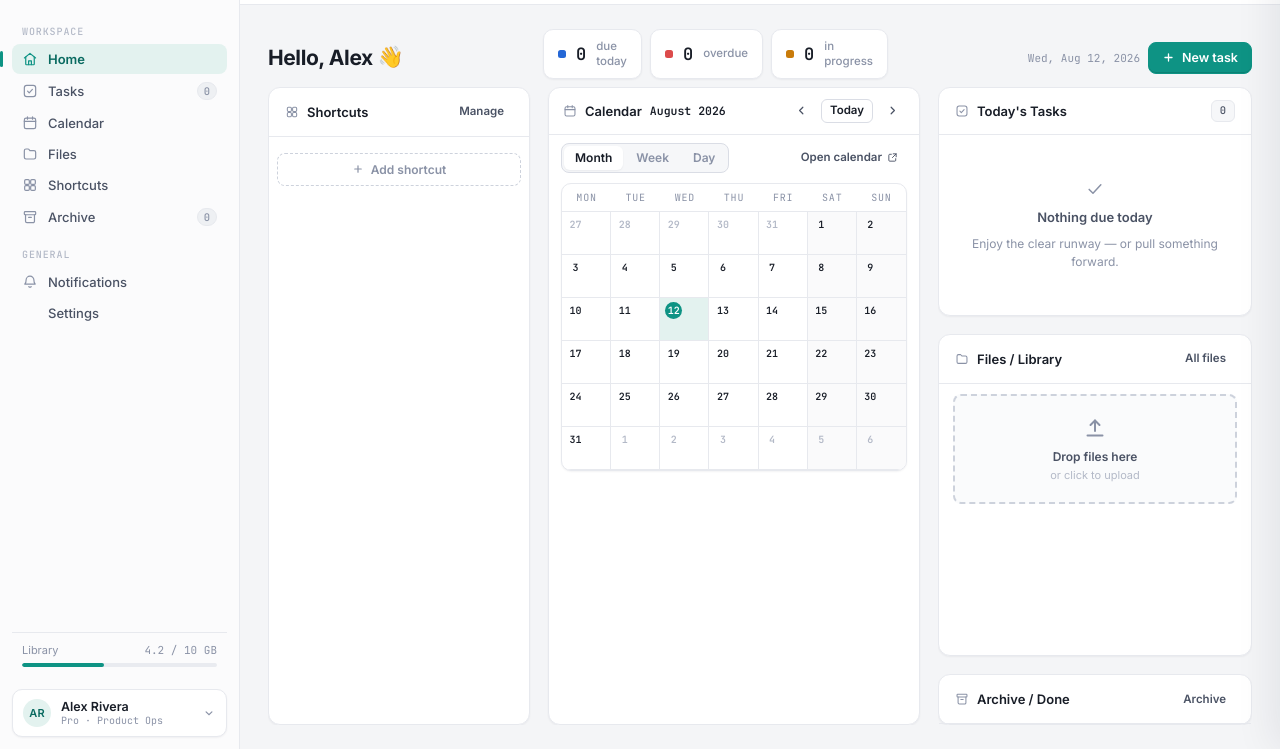
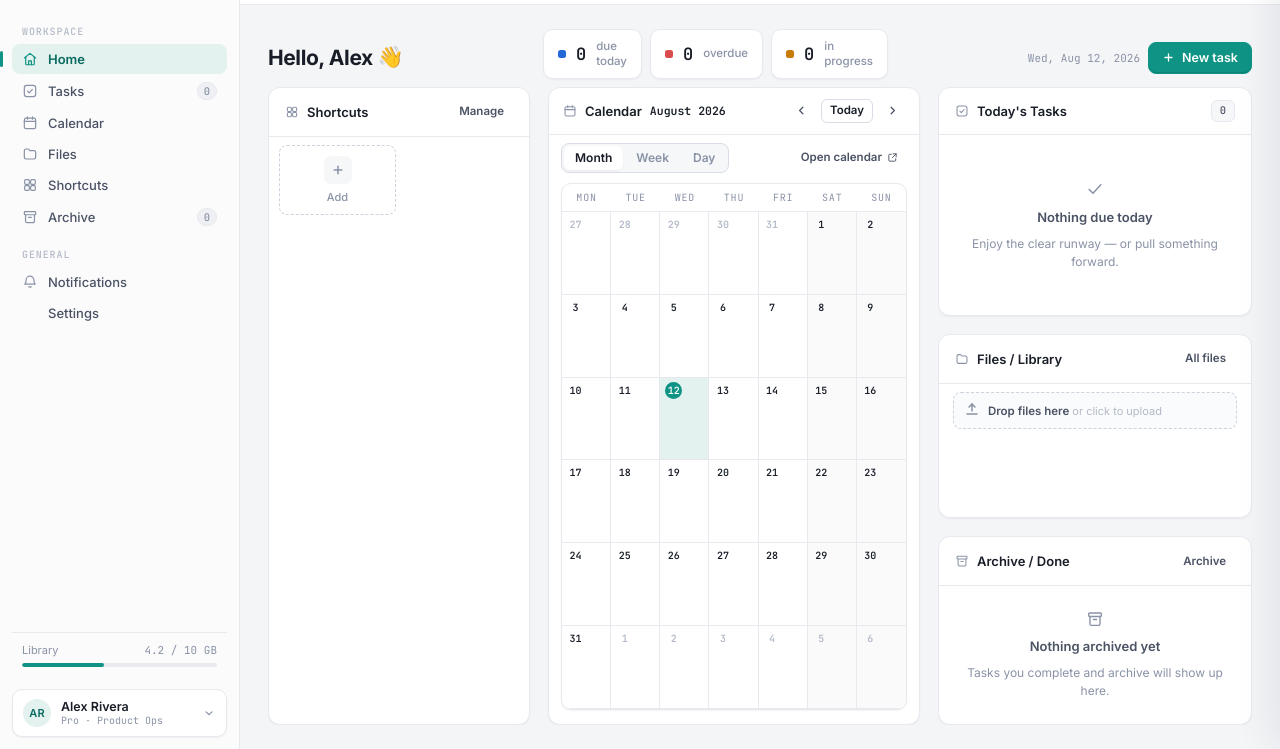
Before and after one commit to ryLwasHere/Syspro_Management, a website: page index.html in a window 1280 px wide. Shown: the part 51-800 px from the top of the page. Drawn offline with Linux system fonts and the light colour scheme; no server answers.

Commit message:
Home UI Fix #5

```diff
--- a/css/styles.css
+++ b/css/styles.css
@@ -164,20 +164,22 @@ textarea.inp{resize:vertical;min-height:74px;line-height:1.55}
 
 /* ============ HOME GRID ============ */
 .home-grid{display:grid;grid-template-columns:262px 1fr 314px;gap:18px;align-items:stretch;flex:1;min-height:0;overflow:hidden}
-.sc-row{display:flex;align-items:center;gap:10px;padding:8px 12px;border-radius:var(--r);cursor:pointer;transition:background .12s;margin:0 8px;width:calc(100% - 16px)}
-.sc-row:hover{background:var(--panel-3)}
-.sc-row:hover .sc-ext{opacity:1}
-.sc-row .nm{font-weight:500;font-size:12.5px;flex:1;white-space:nowrap;overflow:hidden;text-overflow:ellipsis}
-.sc-ext{opacity:0;color:var(--ink-3);transition:opacity .13s;display:flex}
-.sc-add{display:flex;align-items:center;justify-content:center;gap:7px;margin:8px;padding:8px;border:1px dashed var(--line-3);border-radius:var(--r);color:var(--ink-3);font-weight:600;font-size:12px;transition:all .13s;width:calc(100% - 16px)}
-.sc-add:hover{border-color:var(--acc);color:var(--acc-700);background:var(--acc-soft)}
+.sc-grid{flex:1;overflow-y:auto;display:grid;grid-template-columns:repeat(auto-fill,minmax(96px,1fr));gap:6px;align-content:start;padding:8px 10px 10px}
+.sc-tile{display:flex;flex-direction:column;align-items:center;justify-content:center;gap:6px;padding:10px 4px;border-radius:var(--r);cursor:pointer;transition:background .12s;text-align:center}
+.sc-tile:hover{background:var(--panel-3)}
+.sc-tile .nm{font-weight:500;font-size:11px;max-width:100%;white-space:nowrap;overflow:hidden;text-overflow:ellipsis}
+.sc-addtile{border:1.5px dashed var(--line-3);color:var(--ink-3)}
+.sc-addtile:hover{border-color:var(--acc);color:var(--acc-700);background:var(--acc-soft)}
+.sc-addtile .add-ico{background:var(--panel-3);color:inherit;display:grid;place-items:center}
+
 .apptile{width:28px;height:28px;border-radius:7px;display:grid;place-items:center;font-weight:700;font-size:12px;flex:0 0 auto;font-family:var(--mono)}
 .home-right{display:flex;flex-direction:column;gap:18px;height:100%;overflow-y:auto}
 .shortcuts-panel{overflow-y:auto;display:flex;flex-direction:column;height:100%}
 .calendar-panel{flex:1;min-height:0;display:flex;flex-direction:column;align-self:stretch}
 #hcalBody{flex:1;min-height:0;overflow:hidden;height:100%;display:flex;flex-direction:column}
+#hcalBody>.panel{flex:1;min-height:0;height:100%;display:flex;flex-direction:column}
 #hcalBody .cal-dow{flex:0 0 auto}
-#hcalBody .cal-month.mini{flex:1;grid-template-rows:repeat(6,1fr)}
+#hcalBody .cal-month.mini{flex:1;min-height:0;grid-template-rows:repeat(6,1fr)}
 #calBody{flex:1;min-height:0;overflow:hidden}
 
 /* ============ TODAY TASK ITEMS ============ */
--- a/js/view-home.js
+++ b/js/view-home.js
@@ -20,10 +20,10 @@ function viewHome(){
   const completedToday = active().filter(t=>t.due===TODAY&&t.status==="done").sort((a,b)=>due(a)-due(b));
   const displayTasks = firstPending.length > 0 ? firstPending : completedToday.slice(0, 1);
 
-  const scRows=shortcuts.slice(0,7).map(s=>`
-    <div class="sc-row" onclick="window.open('${esc(s.url)}','_blank')">
+  const scRows=shortcuts.map(s=>`
+    <div class="sc-tile" onclick="window.open('${esc(s.url)}','_blank')" data-tip="${esc(s.name)}">
       <div class="apptile" style="background:${s.bg};color:${s.fg}">${esc(s.g)}</div>
-      <span class="nm">${esc(s.name)}</span><span class="sc-ext">${ic("ext",13,1.9)}</span></div>`).join("");
+      <span class="nm">${esc(s.name)}</span></div>`).join("");
   return `
   <div class="page-head" style="align-items:center;margin-bottom:0">
     <div style="display:flex;align-items:center;gap:16px;flex:1">
@@ -45,8 +45,8 @@ function viewHome(){
     <div class="panel shortcuts-panel">
       <div class="panel-h"><span class="panel-t">${ic("grid",14)} Shortcuts</span>
         <button class="btn xs ghost panel-a" data-action="nav" data-page="shortcuts">Manage</button></div>
-      <div style="padding:8px 0 4px;flex:1;overflow-y:auto">${scRows}
-        <button class="sc-add" data-action="addShortcut">${shortcuts.length>=7?ic("pen",12,2.4):ic("plus",12,2.4)} ${shortcuts.length>=7?"Edit shortcuts":"Add shortcut"}</button>
+      <div class="sc-grid">${scRows}
+        <button class="sc-tile sc-addtile" data-action="addShortcut"><div class="apptile add-ico">${ic("plus",14,2.6)}</div><span class="nm">Add</span></button>
       </div>
     </div>
     <div class="panel calendar-panel" style="display:flex;flex-direction:column">
@@ -85,10 +85,9 @@ function viewHome(){
       <div class="panel" style="flex:1;min-height:0;display:flex;flex-direction:column">
         <div class="panel-h"><span class="panel-t">${ic("folder",14)} Files / Library</span>
           <button class="btn xs ghost panel-a" data-action="nav" data-page="files">All files</button></div>
-        <div class="file-dropzone" data-action="upload" style="border:2px dashed var(--line-3);border-radius:8px;margin:10px 14px;padding:20px;text-align:center;cursor:pointer;transition:all .15s;background:var(--panel-2)" ondragover="event.preventDefault();this.style.background='var(--acc-soft)';this.style.borderColor='var(--acc)'" ondragleave="this.style.background='var(--panel-2)';this.style.borderColor='var(--line-3)'" ondrop="event.preventDefault();this.style.background='var(--panel-2)';this.style.borderColor='var(--line-3)';const f=event.dataTransfer.files;if(f.length){toast(f.length+' file'+(f.length>1?'s':'')+' uploaded','success');setTimeout(()=>{$('#fileInput').click()},100)}">
-          <div style="color:var(--ink-3);margin-bottom:6px">${ic("up",24,2)}</div>
-          <div style="font-weight:600;font-size:12px;color:var(--ink-2)">Drop files here</div>
-          <div style="font-size:11px;color:var(--ink-4);margin-top:4px">or click to upload</div>
+        <div class="file-dropzone" data-action="upload" style="display:flex;align-items:center;gap:8px;border:1.5px dashed var(--line-3);border-radius:8px;margin:8px 14px;padding:8px 10px;text-align:left;cursor:pointer;transition:all .15s;background:var(--panel-2)" ondragover="event.preventDefault();this.style.background='var(--acc-soft)';this.style.borderColor='var(--acc)'" ondragleave="this.style.background='var(--panel-2)';this.style.borderColor='var(--line-3)'" ondrop="event.preventDefault();this.style.background='var(--panel-2)';this.style.borderColor='var(--line-3)';const f=event.dataTransfer.files;if(f.length){toast(f.length+' file'+(f.length>1?'s':'')+' uploaded','success');setTimeout(()=>{$('#fileInput').click()},100)}">
+          <div style="color:var(--ink-3);flex:0 0 auto">${ic("up",16,2.2)}</div>
+          <div style="min-width:0"><span style="font-weight:600;font-size:11.5px;color:var(--ink-2)">Drop files here</span><span style="font-size:11px;color:var(--ink-4)"> or click to upload</span></div>
         </div>
         ${recFiles.map(f=>{const ext=f.name.split(".").pop();return `
           <div class="f-row" data-action="previewFile" data-id="${f.id}">
@@ -99,12 +98,12 @@ function viewHome(){
       <div class="panel">
         <div class="panel-h"><span class="panel-t">${ic("archive",14)} Archive / Done</span>
           <button class="btn xs ghost panel-a" data-action="nav" data-page="archive">Archive</button></div>
-        ${doneRecent.map(t=>`
+        ${doneRecent.length?doneRecent.map(t=>`
           <div class="done-item" data-action="openTask" data-id="${t.id}" style="cursor:pointer">
             <span class="ckbox done" style="cursor:default">${ic("check",9,3.2)}</span>
             <span class="dt">${esc(t.title)}</span>
             <span class="fm mono" style="font-size:10px;color:var(--ink-4)">${t.doneAt?relTime(t.doneAt):""}</span>
-          </div>`).join("")}
+          </div>`).join(""):`<div class="empty" style="padding:24px 20px">${ic("archive",18)}<b>Nothing archived yet</b><p>Tasks you complete and archive will show up here.</p></div>`}
       </div>
     </div>
   </div>`;
```
